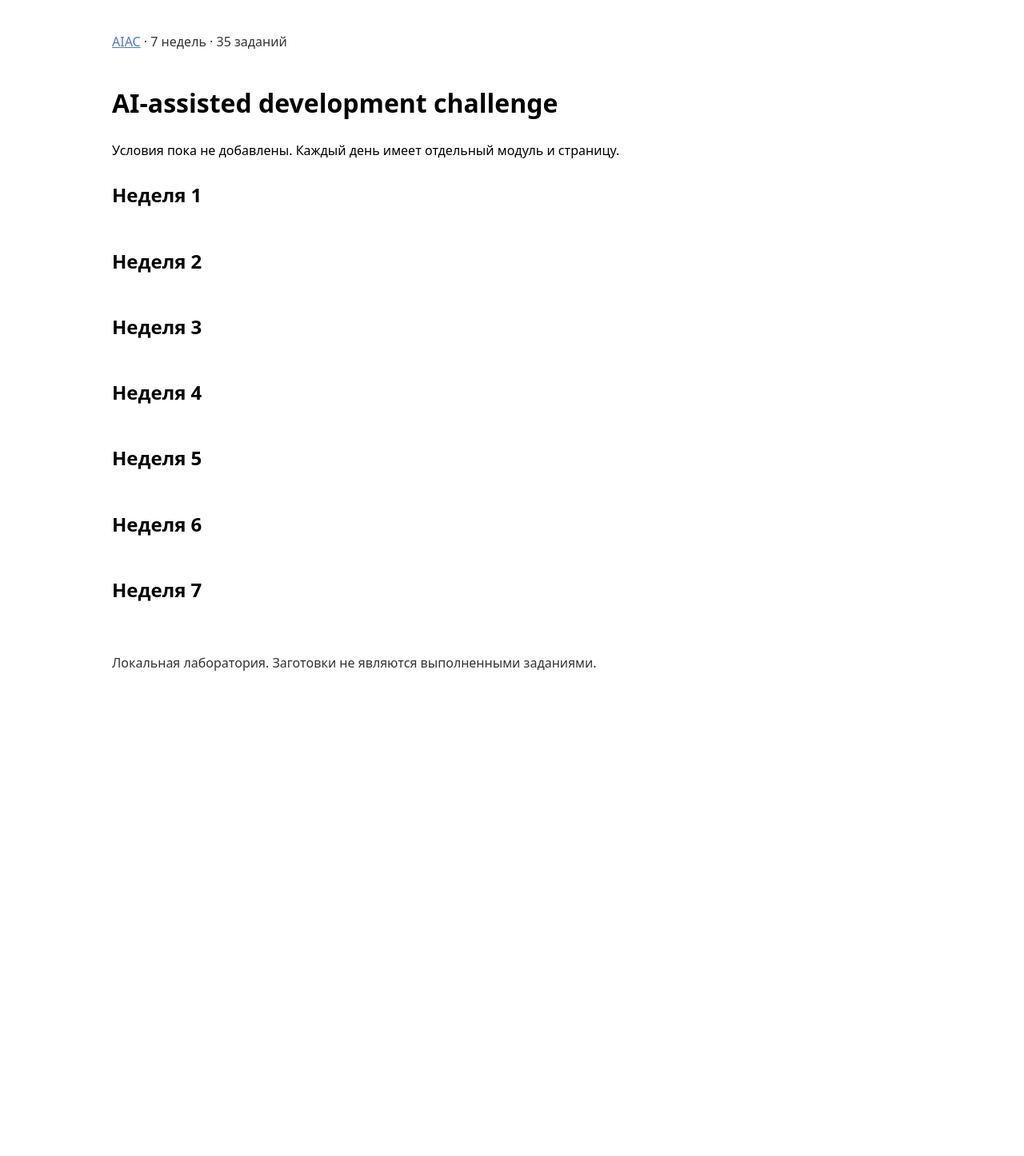
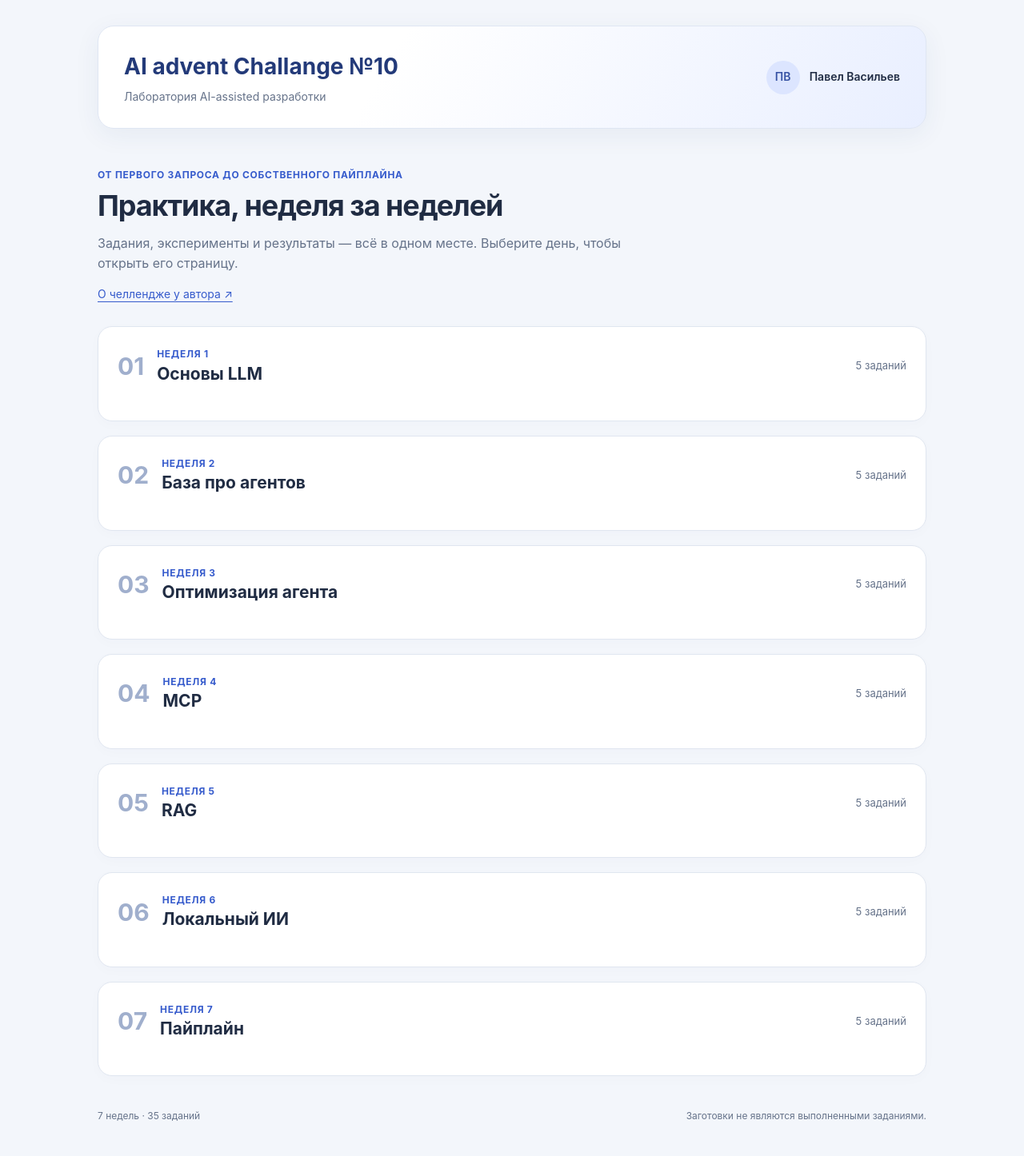
Before and after one commit to LuigiVampa92/AIAC10, a FastAPI app: template src/aiac/web/templates/index.html in a window 1280 px wide. Shown: the whole page at 80% size. Before the commit the page ends 839 px from the top, so only its background shows below. Run offline with FastAPI, Linux system fonts and the light colour scheme; the template is opened without the code that fills it, so the values that code supplies are empty.

Commit message:
updated main page design

```diff
--- a/src/aiac/web/static/style.css
+++ b/src/aiac/web/static/style.css
@@ -1,11 +1,65 @@
-:root { color-scheme: light dark; font-family: system-ui, sans-serif; line-height: 1.6; }
-body { max-width: 1000px; margin: auto; padding: 24px; }
-header, footer { padding: 16px 0; opacity: .8; }
-a { color: light-dark(#2458b8, #97bcff); }
+:root {
+  color-scheme: light;
+  font-family: -apple-system, BlinkMacSystemFont, "Segoe UI", sans-serif;
+  line-height: 1.6;
+  color: #202c43;
+  background: #f3f6fb;
+  --accent: #365bcc;
+  --muted: #66738a;
+}
+* { box-sizing: border-box; }
+body { max-width: 1100px; margin: auto; padding: 32px; }
+a { color: var(--accent); }
+.site-header {
+  display: flex;
+  align-items: center;
+  justify-content: space-between;
+  gap: 24px;
+  padding: 28px 32px;
+  border: 1px solid #dfe6f3;
+  border-radius: 20px;
+  background: linear-gradient(120deg, #fff 35%, #e9efff);
+  box-shadow: 0 8px 32px #263d7010;
+}
+.brand { color: #233a79; font-size: clamp(20px, 3vw, 28px); font-weight: 750; text-decoration: none; }
+.header-caption { margin: 4px 0 0; color: var(--muted); font-size: 14px; }
+.participant { display: flex; align-items: center; gap: 12px; font-size: 14px; font-weight: 600; }
+.avatar { display: grid; place-items: center; width: 42px; height: 42px; flex-shrink: 0; border-radius: 50%; background: #dce5ff; color: #3652a4; }
+main { padding: 12px 0; }
+.intro { max-width: 720px; margin: 36px 0 28px; }
+.eyebrow { margin: 0; color: var(--accent); font-size: 12px; font-weight: 700; letter-spacing: .06em; text-transform: uppercase; }
+h1 { margin: 8px 0 12px; font-size: clamp(26px, 4vw, 36px); line-height: 1.2; letter-spacing: -.03em; }
+.intro > p:not(.eyebrow) { margin: 0 0 12px; color: var(--muted); }
+.source-link { font-size: 14px; text-underline-offset: 4px; }
+.weeks { display: grid; gap: 18px; }
+.week-block { margin: 0; padding: 24px; border: 1px solid #e0e6f0; border-radius: 18px; background: #fff; box-shadow: 0 4px 16px #263d7005; }
+.week-heading { display: flex; align-items: center; gap: 16px; margin-bottom: 20px; }
+.week-number { color: #a0afcd; font-size: 30px; font-weight: 700; line-height: 1; }
+h2 { margin: 0; font-size: 21px; line-height: 1.4; }
+.week-meta { margin-left: auto; color: var(--muted); font-size: 13px; white-space: nowrap; }
+.days { display: grid; grid-template-columns: repeat(5, minmax(0, 1fr)); gap: 12px; }
+.card { display: block; padding: 15px 8px; border: 1px solid #dce4f5; border-radius: 10px; background: #f5f7fd; color: #35529c; font-weight: 600; text-align: center; text-decoration: none; transition: background .15s, border-color .15s; }
+.card:hover { border-color: #9bafe9; background: #e9efff; }
+a:focus-visible, button:focus-visible, textarea:focus-visible { outline: 3px solid #365bcc; outline-offset: 4px; }
 section, article { margin: 24px 0; }
-.days { display: grid; grid-template-columns: repeat(auto-fit, minmax(140px, 1fr)); gap: 12px; }
-.card, .notice { border: 1px solid #8886; border-radius: 8px; padding: 16px; }
-small { display: block; }
-textarea { box-sizing: border-box; width: 100%; margin: 8px 0; font: inherit; }
-button { padding: 10px 20px; cursor: pointer; font: inherit; }
-pre { white-space: pre-wrap; overflow-wrap: anywhere; border: 1px solid #8886; padding: 16px; }
+article { padding: 24px; border: 1px solid #e0e6f0; border-radius: 16px; background: #fff; overflow-wrap: anywhere; }
+.notice { padding: 16px; border: 1px solid #d8e1f4; border-radius: 10px; background: #eaf0fc; }
+label { display: block; font-weight: 600; }
+textarea { width: 100%; margin: 8px 0 12px; padding: 14px; border: 1px solid #bdc9dd; border-radius: 10px; background: #fff; color: inherit; font: inherit; resize: vertical; }
+button { padding: 12px 22px; border: 0; border-radius: 10px; background: var(--accent); color: #fff; cursor: pointer; font: inherit; font-weight: 600; }
+button:hover { background: #2849b0; }
+pre { white-space: pre-wrap; overflow-wrap: anywhere; border: 1px solid #dce4f0; border-radius: 10px; padding: 20px; background: #fff; }
+footer { display: flex; justify-content: space-between; gap: 16px; padding: 28px 0 8px; color: var(--muted); font-size: 12px; }
+@media (max-width: 640px) {
+  body { padding: 16px; }
+  .site-header { align-items: flex-start; flex-direction: column; padding: 22px; gap: 18px; }
+  .intro { margin-top: 28px; }
+  .week-block { padding: 18px; }
+  .week-heading { gap: 12px; }
+  .week-meta { display: none; }
+  .days { grid-template-columns: repeat(3, minmax(0, 1fr)); gap: 8px; }
+  footer { flex-direction: column; gap: 4px; }
+}
+@media (prefers-reduced-motion: reduce) {
+  .card { transition: none; }
+}
--- a/src/aiac/web/templates/base.html
+++ b/src/aiac/web/templates/base.html
@@ -3,12 +3,18 @@
 <head>
   <meta charset="utf-8">
   <meta name="viewport" content="width=device-width, initial-scale=1">
-  <title>AIAC — лаборатория</title>
+  <title>AI advent Challange №10 — Павел Васильев</title>
   <link rel="stylesheet" href="{{ url_for('static', path='/style.css') }}">
 </head>
 <body>
-  <header><a href="/">AIAC</a> · 7 недель · 35 заданий</header>
+  <header class="site-header">
+    <div>
+      <a class="brand" href="/">AI advent Challange №10</a>
+      <p class="header-caption">Лаборатория AI-assisted разработки</p>
+    </div>
+    <div class="participant"><span class="avatar" aria-hidden="true">ПВ</span><span>Павел Васильев</span></div>
+  </header>
   <main>{% block content %}{% endblock %}</main>
-  <footer>Локальная лаборатория. Заготовки не являются выполненными заданиями.</footer>
+  <footer>7 недель · 35 заданий <span>Заготовки не являются выполненными заданиями.</span></footer>
 </body>
 </html>
--- a/src/aiac/web/templates/index.html
+++ b/src/aiac/web/templates/index.html
@@ -1,15 +1,26 @@
 {% extends "base.html" %}
 {% block content %}
-<h1>AI-assisted development challenge</h1>
-<p>Условия пока не добавлены. Каждый день имеет отдельный модуль и страницу.</p>
+<div class="intro">
+  <p class="eyebrow">От первого запроса до собственного пайплайна</p>
+  <h1>Практика, неделя за неделей</h1>
+  <p>Задания, эксперименты и результаты — всё в одном месте. Выберите день, чтобы открыть его страницу.</p>
+  <a class="source-link" href="https://mobiledeveloper.tech/ai_advent_10" target="_blank" rel="noopener noreferrer">О челлендже у автора ↗</a>
+</div>
+{% set themes = ['Основы LLM', 'База про агентов', 'Оптимизация агента', 'MCP', 'RAG', 'Локальный ИИ', 'Пайплайн'] %}
+<div class="weeks">
 {% for week in range(1, 8) %}
-<section>
-  <h2>Неделя {{ week }}</h2>
-  <div class="days">
+<section class="week-block" aria-labelledby="week-{{ week }}">
+  <div class="week-heading">
+    <span class="week-number" aria-hidden="true">{{ '%02d' | format(week) }}</span>
+    <div><p class="eyebrow">Неделя {{ week }}</p><h2 id="week-{{ week }}">{{ themes[week - 1] }}</h2></div>
+    <span class="week-meta">5 заданий</span>
+  </div>
+  <nav class="days" aria-label="Дни недели {{ week }}">
     {% for task in tasks if task.week == week %}
-    <a class="card" href="{{ task.url }}">День {{ task.day }} <small>Страница задания</small></a>
+    <a class="card" href="{{ task.url }}">День {{ task.day }}</a>
     {% endfor %}
-  </div>
+  </nav>
 </section>
 {% endfor %}
+</div>
 {% endblock %}
```
Also changed, not shown: docs/architecture.md (+8 -0 lines), tests/test_web.py (+2 -1 lines).
